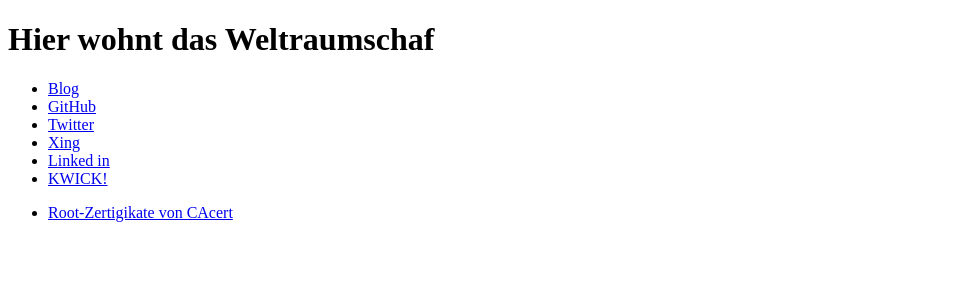
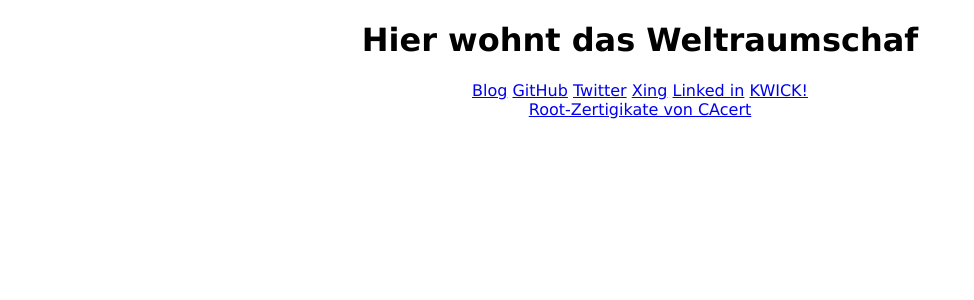
Before and after one commit to Weltraumschaf/www.weltraumschaf.de, a PHP site: page / in a window 1280 px wide. Shown: the top 300 px of the page, without its empty margins (0-974 px from the left). Run offline with PHP 8.4, Linux system fonts and the light colour scheme.

Commit message:
Adding styleshhet.

```diff
--- a/css/main.css
+++ b/css/main.css
@@ -5,3 +5,30 @@
     Description:
         Purpose of the stylesheet follows.
 */
+
+body {
+    font-family: 'Lucida Sans Unicode', 'Lucida Grande', sans-serif;
+    text-align: center;
+}
+
+ul { /* remove bullets and list indents */
+    list-style: none;
+    margin: 0;
+    padding: 0;
+}
+
+li {
+    display: inline;
+}
+
+img {
+    border: 0;
+}
+
+#profiles {
+    padding-top: 10%;
+}
+
+#links {
+    padding-top: 10%;
+}
```
